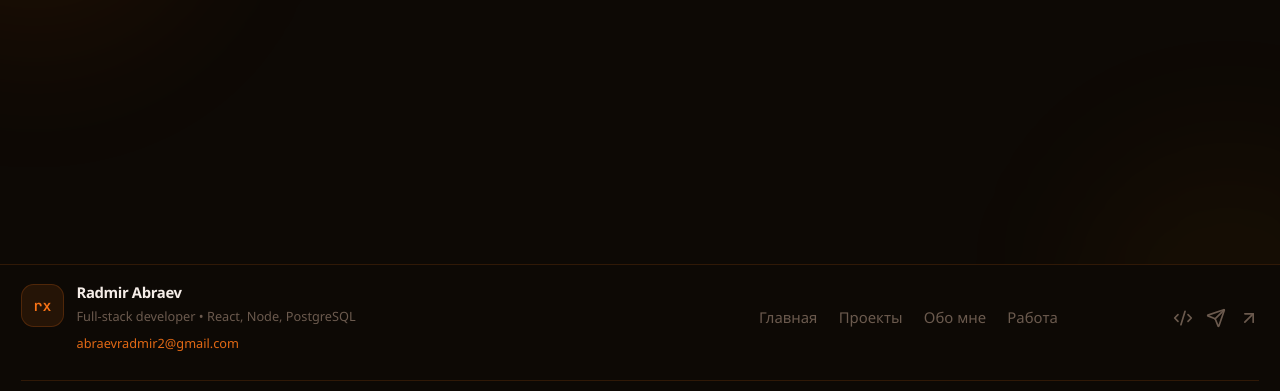
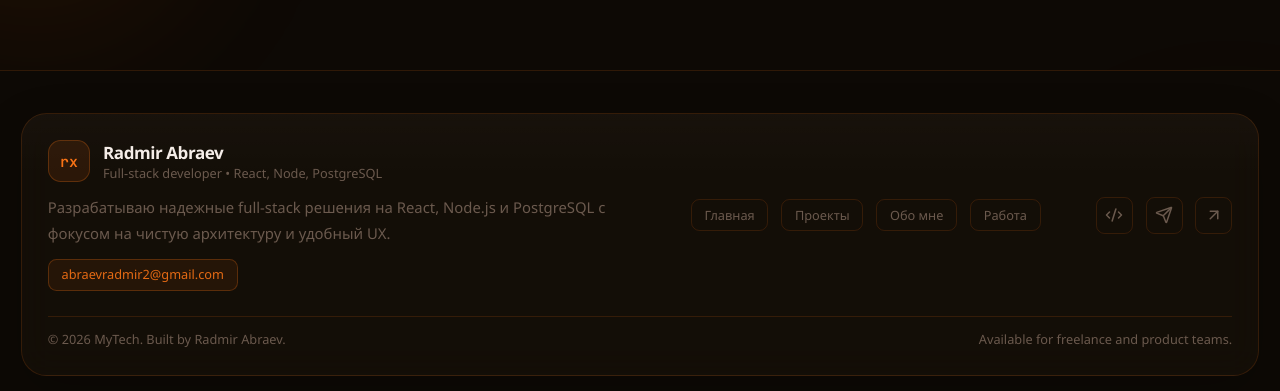
Before and after one commit to rxritet/MyTech, a React (Vite) app in the folder frontend/: page /about in a window 1280 px wide. Shown: the part 399-790 px from the top of the page. Built offline with nearby package versions, Linux system fonts and the light colour scheme; no server answers.

Commit message:
feat: refactor SVG minification and recoloring functions to use regexReplaceAll utility

```diff
--- a/frontend/src/components/layout/Footer.tsx
+++ b/frontend/src/components/layout/Footer.tsx
@@ -31,12 +31,23 @@ const SOCIAL_LINKS: SocialLink[] = [
 export default function Footer() {
   const year = new Date().getFullYear();
   const [contactEmail, setContactEmail] = useState("abraevradmir2@gmail.com");
+  const [aboutSummary, setAboutSummary] = useState(
+    "Разрабатываю надежные full-stack решения на React, Node.js и PostgreSQL с фокусом на чистую архитектуру и удобный UX.",
+  );
 
   useEffect(() => {
     void getAbout()
       .then((about) => {
         if (about.email?.trim()) {
           setContactEmail(about.email.trim());
+        }
+
+        const bio = about.bio1?.trim();
+        if (bio) {
+          const firstSentence = bio.split(/(?<=[.!?])\s+/u)[0]?.trim();
+          if (firstSentence) {
+            setAboutSummary(firstSentence);
+          }
         }
       })
       .catch(() => {
@@ -45,31 +56,44 @@ export default function Footer() {
   }, []);
 
   return (
-    <footer className="border-t border-border bg-bg px-3 sm:px-5">
+    <footer className="border-t border-border bg-bg px-3 pb-6 pt-8 sm:px-5 sm:pt-10">
       <div className="mx-auto max-w-[86rem]">
-        <div className="grid h-[150px] grid-cols-1 items-center gap-4 py-4 md:h-[136px] md:grid-cols-[1.3fr_1fr_auto] md:gap-6">
-          <div className="flex items-start gap-3">
-            <span className="mt-0.5 flex h-10 w-10 items-center justify-center rounded-xl border border-primary/20 bg-primary/10 text-sm font-mono font-bold text-primary">
+        <div className="surface-panel rounded-3xl border border-border/80 bg-bg-elevated/20 p-5 sm:p-6">
+          <div className="grid grid-cols-1 gap-6 md:grid-cols-[1.5fr_1fr_auto] md:gap-8">
+            <div className="space-y-3">
+              <div className="flex items-center gap-3">
+                <span className="flex h-10 w-10 items-center justify-center rounded-xl border border-primary/25 bg-primary/10 text-sm font-mono font-bold text-primary">
                   rx
                 </span>
-            <div className="space-y-1">
-              <p className="text-sm font-semibold tracking-tight text-text">Radmir Abraev</p>
+                <div>
+                  <p className="text-base font-semibold tracking-tight text-text">Radmir Abraev</p>
                   <p className="text-xs text-muted">Full-stack developer • React, Node, PostgreSQL</p>
-              <a href={`mailto:${contactEmail}`} className="text-xs text-primary/90 transition-colors hover:text-primary">
+                </div>
+              </div>
+
+              <p className="max-w-2xl text-sm leading-6 text-muted">{aboutSummary}</p>
+
+              <a
+                href={`mailto:${contactEmail}`}
+                className="inline-flex items-center rounded-lg border border-primary/25 bg-primary/8 px-3 py-1.5 text-xs text-primary/90 transition-colors hover:text-primary"
+              >
                 {contactEmail}
               </a>
             </div>
-          </div>
 
-          <nav className="hidden items-center justify-center gap-4 md:flex lg:gap-5" aria-label="Footer navigation">
+            <nav className="flex flex-wrap items-center gap-3 md:justify-center" aria-label="Footer navigation">
               {NAV_LINKS.map(({ label, href }) => (
-              <Link key={href} to={href} className="whitespace-nowrap text-sm text-muted transition-colors hover:text-primary">
+                <Link
+                  key={href}
+                  to={href}
+                  className="rounded-lg border border-border px-3 py-1.5 text-xs text-muted transition-colors hover:border-primary/35 hover:text-primary"
+                >
                   {label}
                 </Link>
               ))}
             </nav>
 
-          <div className="flex items-center justify-end gap-3">
+            <div className="flex items-center gap-3 md:justify-end">
               {SOCIAL_LINKS.map(({ label, href, Icon }) => (
                 <a
                   key={label}
@@ -77,24 +101,20 @@ export default function Footer() {
                   target="_blank"
                   rel="noopener noreferrer"
                   aria-label={label}
-                className="text-muted transition duration-200 hover:-translate-y-0.5 hover:text-primary"
+                  className="rounded-lg border border-border p-2 text-muted transition-all duration-200 hover:-translate-y-0.5 hover:border-primary/35 hover:text-primary"
                 >
-                <Icon size={20} />
+                  <Icon size={18} />
                 </a>
               ))}
             </div>
+          </div>
 
-          <div className="hidden md:block md:col-span-3">
+          <div className="mt-6">
             <div className="h-px w-full bg-border" />
-            <div className="mt-2 flex items-center justify-between text-[0.75rem] text-muted">
+            <div className="mt-3 flex flex-col gap-1 text-[0.75rem] text-muted sm:flex-row sm:items-center sm:justify-between">
               <span>© {year} MyTech. Built by Radmir Abraev.</span>
               <span>Available for freelance and product teams.</span>
             </div>
-          </div>
-
-          <div className="md:hidden">
-            <div className="h-px w-full bg-border" />
-            <p className="mt-2 text-center text-[0.72rem] text-muted">© {year} MyTech • Available for freelance</p>
           </div>
         </div>
       </div>
--- a/frontend/src/pages/AdminStackPage.tsx
+++ b/frontend/src/pages/AdminStackPage.tsx
@@ -179,14 +179,24 @@ function extractInlineSvgMarkup(value: string): string | null {
   }
 }
 
+function regexReplaceAll(
+  input: string,
+  pattern: RegExp,
+  replacement: string | ((...args: any[]) => string),
+): string {
+  return (pattern as { [Symbol.replace](value: string, replaceValue: unknown): string })[
+    Symbol.replace
+  ](input, replacement);
+}
+
 function minifyInlineSvgMarkup(svg: string): string {
-  return svg
-    .replace(/<!--[\s\S]*?-->/g, "")
-    .replace(/<desc[\s\S]*?<\/desc>/gi, "")
-    .replace(/[\r\n\t]+/g, " ")
-    .replace(/>\s+</g, "><")
-    .replace(/\s{2,}/g, " ")
-    .trim();
+  let result = svg;
+  result = regexReplaceAll(result, /<!--[\s\S]*?-->/g, "");
+  result = regexReplaceAll(result, /<desc[\s\S]*?<\/desc>/gi, "");
+  result = regexReplaceAll(result, /[\r\n\t]+/g, " ");
+  result = regexReplaceAll(result, />\s+</g, "><");
+  result = regexReplaceAll(result, /\s{2,}/g, " ");
+  return result.trim();
 }
 
 function shrinkSvgInputValue(value: string): string {
@@ -213,19 +223,28 @@ function recolorInlineSvgToWhite(svg: string): string {
     return "#ffffff";
   };
 
-  return svg
-    .replace(/(\bfill\s*=\s*["'])([^"']+)(["'])/gi, (_match, prefix: string, value: string, suffix: string) => {
+  let result = svg;
+  result = regexReplaceAll(
+    result,
+    /(\bfill\s*=\s*["'])([^"']+)(["'])/gi,
+    (_match: string, prefix: string, value: string, suffix: string) => {
       return `${prefix}${normalizeColorValue(value)}${suffix}`;
-    })
-    .replace(/(\bstroke\s*=\s*["'])([^"']+)(["'])/gi, (_match, prefix: string, value: string, suffix: string) => {
+    },
+  );
+  result = regexReplaceAll(
+    result,
+    /(\bstroke\s*=\s*["'])([^"']+)(["'])/gi,
+    (_match: string, prefix: string, value: string, suffix: string) => {
       return `${prefix}${normalizeColorValue(value)}${suffix}`;
-    })
-    .replace(/(fill\s*:\s*)([^;"']+)/gi, (_match, prefix: string, value: string) => {
-      return `${prefix}${normalizeColorValue(value)}`;
-    })
-    .replace(/(stroke\s*:\s*)([^;"']+)/gi, (_match, prefix: string, value: string) => {
-      return `${prefix}${normalizeColorValue(value)}`;
-    });
+    },
+  );
+  result = regexReplaceAll(result, /(fill\s*:\s*)([^;"']+)/gi, (_match: string, prefix: string, value: string) => {
+    return `${prefix}${normalizeColorValue(value)}`;
+  });
+  result = regexReplaceAll(result, /(stroke\s*:\s*)([^;"']+)/gi, (_match: string, prefix: string, value: string) => {
+    return `${prefix}${normalizeColorValue(value)}`;
+  });
+  return result;
 }
 
 function recolorSvgInputValueToWhite(value: string): string {
```
Lines whose indentation alone changed are shown as unchanged.
